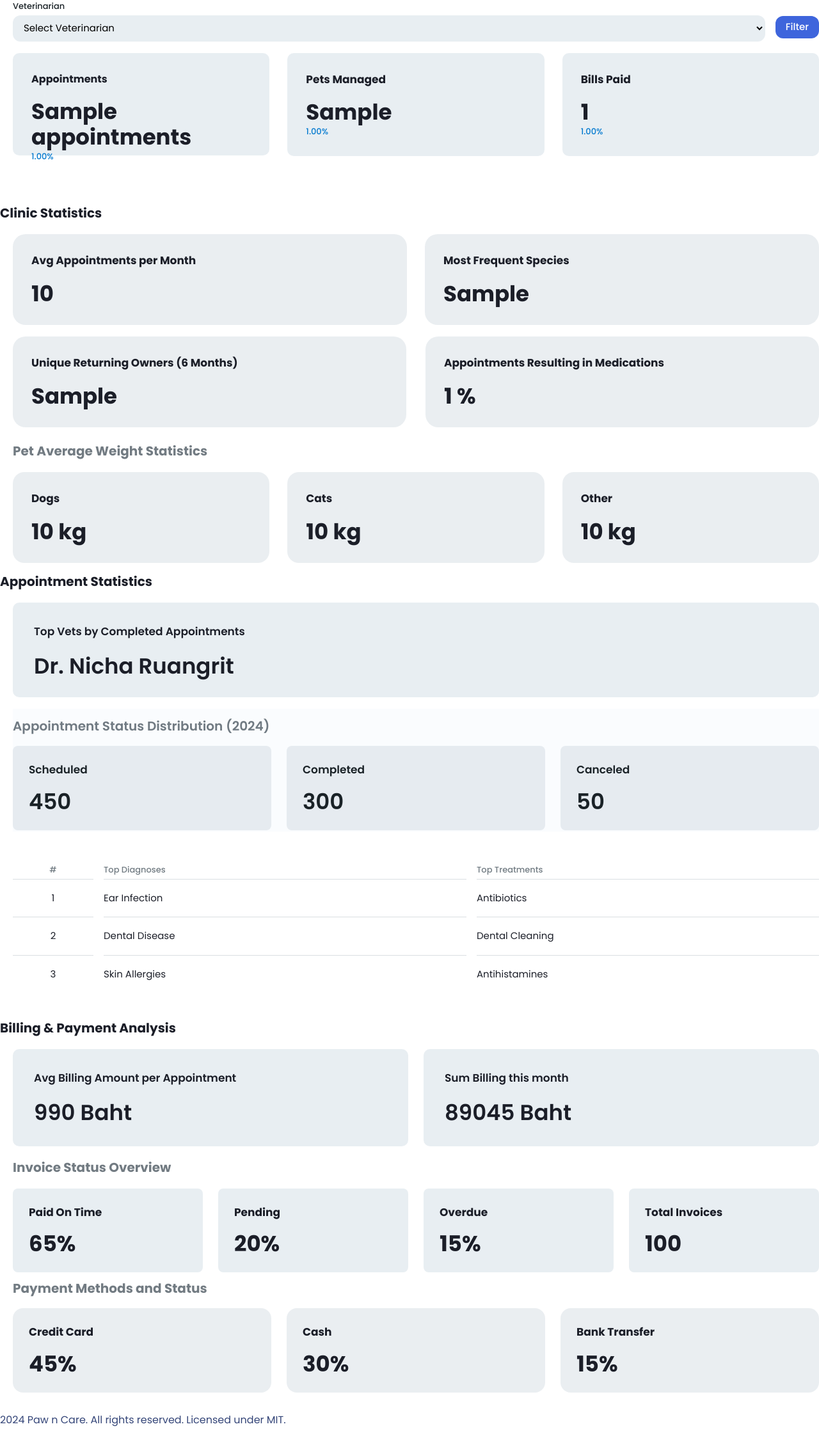
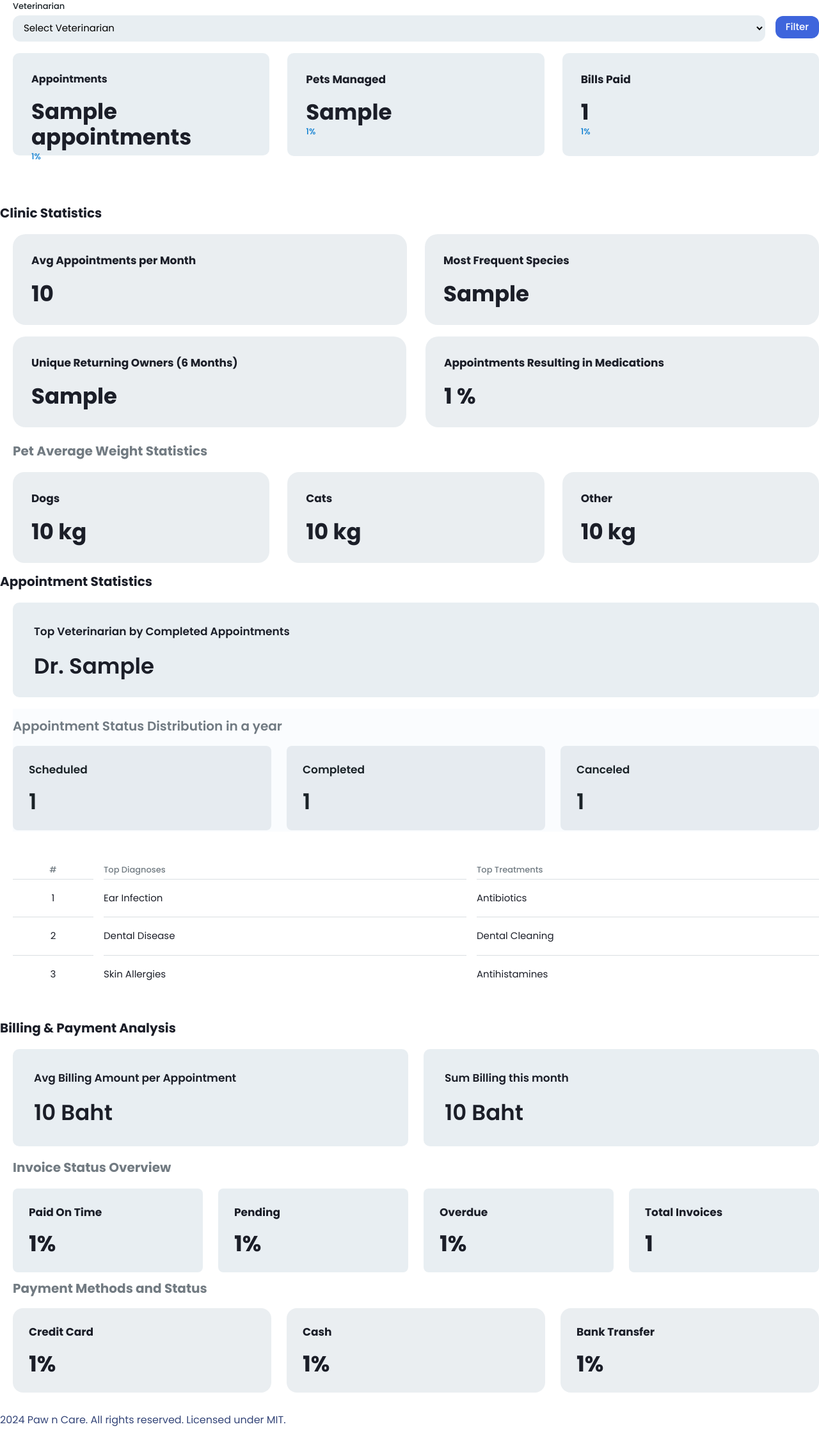
Before and after one commit to colarrbear/Paw-n-Care-Testing, a Django app: template paw_n_care/templates/statistic.html in a window 1280 px wide. Shown: the part 268-2516 px from the top of the page at 64% size. Run offline with Django 3.2, Linux system fonts and the light colour scheme; the template is opened without the code that fills it: most values are stand-ins (such as "Sample title", 1, 10 or a date in 2020); some libraries are stand-ins or nearby versions.

Commit message:
Make Billing & Payment Analysis show correctly

```diff
--- a/paw_n_care/templates/statistic.html
+++ b/paw_n_care/templates/statistic.html
@@ -45,7 +45,7 @@
                         </div>
                         <div class="self-stretch h-[60px] flex-col justify-start items-start gap-1 flex">
                             <div class="self-stretch text-[#1b1e28] text-[34px] font-bold font-['Plus Jakarta Sans'] leading-10">{{ appointments }}</div>
-                            <div class="self-stretch text-[#0078cf] text-[13px] font-medium font-['Plus Jakarta Sans'] leading-none">{{ appointment_percentage|floatformat:2 }}%</div>
+                            <div class="self-stretch text-[#0078cf] text-[13px] font-medium font-['Plus Jakarta Sans'] leading-none">{{ appointment_percentage }}%</div>
                         </div>
                     </div>
                     <div class="grow shrink basis-0 p-7 bg-[#24587e]/10 rounded-[10px] border border-black/0 flex-col justify-start items-start gap-[18px] inline-flex">
@@ -54,7 +54,7 @@
                         </div>
                         <div class="self-stretch h-[60px] flex-col justify-start items-start gap-1 flex">
                             <div class="self-stretch text-[#1b1e28] text-[34px] font-bold font-['Plus Jakarta Sans'] leading-10">{{ pets_managed }}</div>
-                            <div class="self-stretch text-[#0078cf] text-[13px] font-medium font-['Plus Jakarta Sans'] leading-none">{{ pets_managed_percentage|floatformat:2 }}%</div>
+                            <div class="self-stretch text-[#0078cf] text-[13px] font-medium font-['Plus Jakarta Sans'] leading-none">{{ pets_managed_percentage }}%</div>
                         </div>
                     </div>
                     <div class="grow shrink basis-0 p-7 bg-[#24587e]/10 rounded-[10px] border border-black/0 flex-col justify-start items-start gap-[18px] inline-flex">
@@ -63,7 +63,7 @@
                         </div>
                         <div class="self-stretch h-[60px] flex-col justify-start items-start gap-1 flex">
                             <div class="self-stretch text-[#1b1e28] text-[34px] font-bold font-['Plus Jakarta Sans'] leading-10">{{ bills_paid }}</div>
-                            <div class="self-stretch text-[#0078cf] text-[13px] font-medium font-['Plus Jakarta Sans'] leading-none">{{ bills_paid_percentage|floatformat:2 }}%</div>
+                            <div class="self-stretch text-[#0078cf] text-[13px] font-medium font-['Plus Jakarta Sans'] leading-none">{{ bills_paid_percentage }}%</div>
                         </div>
                     </div>
                 </div>
@@ -146,28 +146,29 @@
             </div>
             <div class="self-stretch h-[698px] py-3 flex-col justify-center items-start gap-7 flex">
                 <div class="self-stretch h-[674px] flex-col justify-start items-start gap-[18px] flex">
+                    <!-- Appointment Statistics Part -->
                     <div class="self-stretch text-[#1b1e28] text-xl font-bold font-['Plus Jakarta Sans'] leading-normal">Appointment Statistics</div>
                     <div class="self-stretch h-[632px] pl-5 flex-col justify-start items-start gap-[18px] flex">
                         <div class="self-stretch h-[148px] p-8 bg-[#24587e]/10 rounded-[10px] border border-black/0 flex-col justify-start items-start gap-5 flex">
                             <div class="self-stretch justify-between items-center inline-flex">
-                                <div class="grow shrink basis-0 text-[#1b1e28] text-[17px] font-semibold font-[poppins] leading-normal">Top Vets by Completed Appointments</div>
+                                <div class="grow shrink basis-0 text-[#1b1e28] text-[17px] font-semibold font-[poppins] leading-normal">Top Veterinarian by Completed Appointments</div>
                             </div>
                             <div class="self-stretch h-10 flex-col justify-start items-start gap-1 flex">
-                                <div class="self-stretch text-[#1b1e28] text-[34px] font-semibold font-[poppins] leading-10">Dr. Nicha Ruangrit</div>
+                                <div class="self-stretch text-[#1b1e28] text-[34px] font-semibold font-[poppins] leading-10">Dr. {{ top_vets }}</div>
                             </div>
                         </div>
                         <div class="self-stretch justify-start items-start inline-flex">
                             <div class="grow shrink basis-0 flex-col justify-start items-start inline-flex">
                                 <div class="self-stretch h-48 py-3 bg-[#fafcfe] flex-col justify-center items-start gap-6 flex">
                                     <div class="self-stretch h-[168px] flex-col justify-start items-start gap-4 flex">
-                                        <div class="self-stretch text-[#14232e]/60 text-xl font-semibold font-[poppins] leading-normal">Appointment Status Distribution (2024)</div>
+                                        <div class="self-stretch text-[#14232e]/60 text-xl font-semibold font-[poppins] leading-normal">Appointment Status Distribution in a year</div>
                                         <div class="self-stretch justify-start items-center gap-6 inline-flex">
                                             <div class="grow shrink basis-0 p-6 bg-[#305672]/10 rounded-lg border border-black/0 flex-col justify-start items-start gap-4 inline-flex">
                                                 <div class="self-stretch justify-between items-center inline-flex">
                                                     <div class="grow shrink basis-0 text-[#1a2227] text-[17px] font-semibold font-[poppins] leading-normal">Scheduled</div>
                                                 </div>
                                                 <div class="self-stretch h-10 flex-col justify-start items-start gap-1 flex">
-                                                    <div class="self-stretch text-[#1a2227] text-[34px] font-semibold font-[poppins] leading-10">450</div>
+                                                    <div class="self-stretch text-[#1a2227] text-[34px] font-semibold font-[poppins] leading-10">{{ scheduled_count }}</div>
                                                 </div>
                                             </div>
                                             <div class="grow shrink basis-0 p-6 bg-[#305672]/10 rounded-lg border border-black/0 flex-col justify-start items-start gap-4 inline-flex">
@@ -175,7 +176,7 @@
                                                     <div class="grow shrink basis-0 text-[#1a2227] text-[17px] font-semibold font-[poppins] leading-normal">Completed</div>
                                                 </div>
                                                 <div class="self-stretch h-10 flex-col justify-start items-start gap-1 flex">
-                                                    <div class="self-stretch text-[#1a2227] text-[34px] font-semibold font-[poppins] leading-10">300</div>
+                                                    <div class="self-stretch text-[#1a2227] text-[34px] font-semibold font-[poppins] leading-10">{{ completed_count }}</div>
                                                 </div>
                                             </div>
                                             <div class="grow shrink basis-0 p-6 bg-[#305672]/10 rounded-lg border border-black/0 flex-col justify-start items-start gap-4 inline-flex">
@@ -183,7 +184,7 @@
                                                     <div class="grow shrink basis-0 text-[#1a2227] text-[17px] font-semibold font-[poppins] leading-normal">Canceled</div>
                                                 </div>
                                                 <div class="self-stretch h-10 flex-col justify-start items-start gap-1 flex">
-                                                    <div class="self-stretch text-[#1a2227] text-[34px] font-semibold font-[poppins] leading-10">50</div>
+                                                    <div class="self-stretch text-[#1a2227] text-[34px] font-semibold font-[poppins] leading-10">{{ canceled_count }}</div>
                                                 </div>
                                             </div>
                                         </div>
@@ -221,6 +222,7 @@
             </div>
             <div class="self-stretch h-[612px] py-3 flex-col justify-center items-start gap-7 flex">
                 <div class="self-stretch h-[588px] flex-col justify-start items-start gap-[18px] flex">
+                    <!-- Billing & Payment Analysis Part -->
                     <div class="self-stretch text-[#1b1e28] text-xl font-bold font-['Plus Jakarta Sans'] leading-normal">Billing & Payment Analysis</div>
                     <div class="self-stretch h-[546px] pl-5 flex-col justify-start items-start gap-[18px] flex">
                         <div class="self-stretch justify-start items-start gap-6 inline-flex">
@@ -229,7 +231,7 @@
                                     <div class="grow shrink basis-0 text-[#1b1e28] text-[17px] font-semibold font-[poppins] leading-normal">Avg Billing Amount per Appointment</div>
                                 </div>
                                 <div class="self-stretch h-10 flex-col justify-start items-start gap-1 flex">
-                                    <div class="self-stretch text-[#1b1e28] text-[34px] font-semibold font-[poppins] leading-10">990 Baht</div>
+                                    <div class="self-stretch text-[#1b1e28] text-[34px] font-semibold font-[poppins] leading-10">{{ avg_billing_amount }} Baht</div>
                                 </div>
                             </div>
                             <div class="grow shrink basis-0 p-8 bg-[#24587e]/10 rounded-[10px] border border-black/0 flex-col justify-start items-start gap-5 inline-flex">
@@ -237,7 +239,7 @@
                                     <div class="grow shrink basis-0 text-[#1b1e28] text-[17px] font-semibold font-[poppins] leading-normal">Sum Billing this month</div>
                                 </div>
                                 <div class="self-stretch h-10 flex-col justify-start items-start gap-1 flex">
-                                    <div class="self-stretch text-[#1b1e28] text-[34px] font-semibold font-[poppins] leading-10">89045 Baht</div>
+                                    <div class="self-stretch text-[#1b1e28] text-[34px] font-semibold font-[poppins] leading-10">{{ sum_billing_this_month }} Baht</div>
                                 </div>
                             </div>
                         </div>
@@ -248,7 +250,7 @@
                                     <div class="grow shrink basis-0 text-[#1b1e28] text-[17px] font-bold font-[poppins] leading-normal">Paid On Time</div>
                                 </div>
                                 <div class="self-stretch h-10 flex-col justify-start items-start gap-1 flex">
-                                    <div class="self-stretch text-[#1b1e28] text-[34px] font-bold font-[poppins] leading-10">65%</div>
+                                    <div class="self-stretch text-[#1b1e28] text-[34px] font-bold font-[poppins] leading-10">{{ paid_percentage }}%</div>
                                 </div>
                             </div>
                             <div class="grow shrink basis-0 p-6 bg-[#24587e]/10 rounded-lg border border-black/0 flex-col justify-start items-start gap-4 inline-flex">
@@ -256,7 +258,7 @@
                                     <div class="grow shrink basis-0 text-[#1b1e28] text-[17px] font-bold font-[poppins] leading-normal">Pending</div>
                                 </div>
                                 <div class="self-stretch h-10 flex-col justify-start items-start gap-1 flex">
-                                    <div class="self-stretch text-[#1b1e28] text-[34px] font-bold font-[poppins] leading-10">20%</div>
+                                    <div class="self-stretch text-[#1b1e28] text-[34px] font-bold font-[poppins] leading-10">{{ pending_percentage }}%</div>
                                 </div>
                             </div>
                             <div class="grow shrink basis-0 p-6 bg-[#24587e]/10 rounded-lg border border-black/0 flex-col justify-start items-start gap-4 inline-flex">
@@ -264,7 +266,7 @@
                                     <div class="grow shrink basis-0 text-[#1b1e28] text-[17px] font-bold font-[poppins] leading-normal">Overdue</div>
                                 </div>
                                 <div class="self-stretch h-10 flex-col justify-start items-start gap-1 flex">
-                                    <div class="self-stretch text-[#1b1e28] text-[34px] font-bold font-[poppins] leading-10">15%</div>
+                                    <div class="self-stretch text-[#1b1e28] text-[34px] font-bold font-[poppins] leading-10">{{ overdue_percentage }}%</div>
                                 </div>
                             </div>
                             <div class="grow shrink basis-0 p-6 bg-[#24587e]/10 rounded-lg border border-black/0 flex-col justify-start items-start gap-4 inline-flex">
@@ -272,7 +274,7 @@
                                     <div class="grow shrink basis-0 text-[#1b1e28] text-[17px] font-bold font-[poppins] leading-normal">Total Invoices</div>
                                 </div>
                                 <div class="self-stretch h-10 flex-col justify-start items-start gap-1 flex">
-                                    <div class="self-stretch text-[#1b1e28] text-[34px] font-bold font-[poppins] leading-10">100</div>
+                                    <div class="self-stretch text-[#1b1e28] text-[34px] font-bold font-[poppins] leading-10">{{ total_invoices }}</div>
                                 </div>
                             </div>
                         </div>
@@ -285,7 +287,7 @@
                                             <div class="grow shrink basis-0 text-[#1b1e28] text-[17px] font-bold font-[poppins] leading-normal">Credit Card</div>
                                         </div>
                                         <div class="self-stretch h-10 flex-col justify-start items-start gap-1 flex">
-                                            <div class="self-stretch text-[#1b1e28] text-[34px] font-bold font-[poppins] leading-10">45%</div>
+                                            <div class="self-stretch text-[#1b1e28] text-[34px] font-bold font-[poppins] leading-10">{{ credit_card_percentage }}%</div>
                                         </div>
                                     </div>
                                     <div class="grow shrink basis-0 p-6 bg-[#305672]/10 rounded-2xl border border-black/0 flex-col justify-start items-start gap-4 inline-flex">
@@ -293,7 +295,7 @@
                                             <div class="grow shrink basis-0 text-[#1b1e28] text-[17px] font-bold font-[poppins] leading-normal">Cash</div>
                                         </div>
                                         <div class="self-stretch h-10 flex-col justify-start items-start gap-1 flex">
-                                            <div class="self-stretch text-[#1b1e28] text-[34px] font-bold font-[poppins] leading-10">30%</div>
+                                            <div class="self-stretch text-[#1b1e28] text-[34px] font-bold font-[poppins] leading-10">{{ cash_percentage }}%</div>
                                         </div>
                                     </div>
                                     <div class="grow shrink basis-0 p-6 bg-[#305672]/10 rounded-2xl border border-black/0 flex-col justify-start items-start gap-4 inline-flex">
@@ -301,7 +303,7 @@
                                             <div class="grow shrink basis-0 text-[#1b1e28] text-[17px] font-bold font-['Plus Jakarta Sans'] leading-normal">Bank Transfer</div>
                                         </div>
                                         <div class="self-stretch h-10 flex-col justify-start items-start gap-1 flex">
-                                            <div class="self-stretch text-[#1b1e28] text-[34px] font-bold font-['Plus Jakarta Sans'] leading-10">15%</div>
+                                            <div class="self-stretch text-[#1b1e28] text-[34px] font-bold font-['Plus Jakarta Sans'] leading-10">{{ bank_transfer_percentage }}%</div>
                                         </div>
                                     </div>
                                 </div>
```
Also changed, not shown: paw_n_care/views.py (+68 -4 lines).
